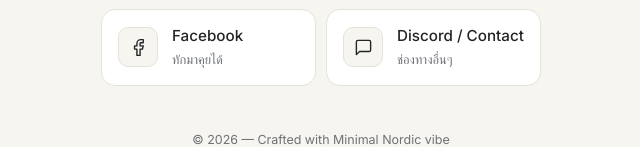
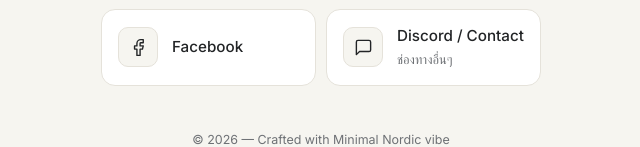
Before and after one commit to wipataputi/nine_krw.github.io, a plain HTML site: page index.html in a window 1280 px wide. Shown: the part 555-702 px from the top of the page, without its empty margins (319-959 px from the left). Drawn offline with Linux system fonts and the light colour scheme; a web font is replaced by a local one.

Commit message:
Remove Facebook link description
Removed the description for the Facebook link.

```diff
--- a/index.html
+++ b/index.html
@@ -304,7 +304,6 @@
         </div>
         <div class="link-content">
           <div class="link-title">Facebook</div>
-          <div class="link-desc">ทักมาคุยได้</div>
         </div>
       </a>
 
```
